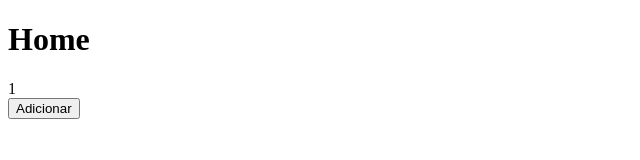
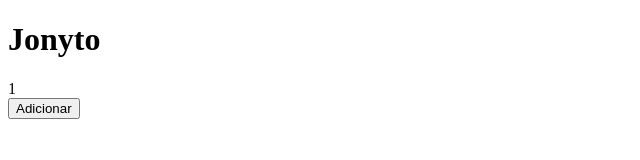
Before and after one commit to joaojorgeprog/jonytoApp, a Next.js app: page / in a window 1280 px wide. Shown: the top 160 px of the page, without its empty margins (0-640 px from the left). Built offline with nearby package versions, Linux system fonts and the light colour scheme.

Commit message:
nova home

```diff
--- a/pages/index.js
+++ b/pages/index.js
@@ -3,7 +3,7 @@ import { useState } from 'react';
 function Home() {
     return (
         <div>
-            <h1>Home</h1>
+            <h1>Jonyto</h1>
             <Contador />
         </div>
     )
```
